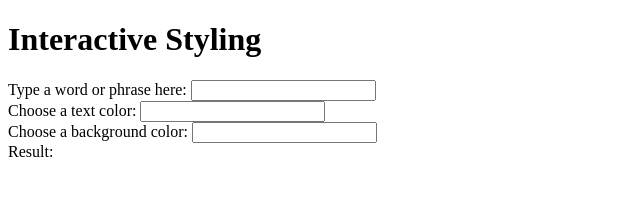
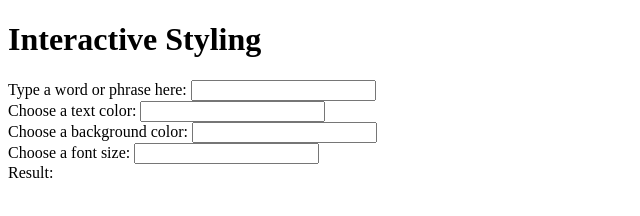
Before and after one commit to fab/interactive-styling, a plain HTML site: page index.html in a window 1280 px wide. Shown: the whole page, without its empty margins (0-640 px from the left). Drawn offline with nearby package versions, Linux system fonts and the light colour scheme.

Commit message:
Add ability to alter font-size

```diff
--- a/index.html
+++ b/index.html
@@ -19,8 +19,12 @@
         Choose a background color:
         <input type="text" ng-model="data.background">
       </div>
+      <div>
+        Choose a font size:
+        <input type="text" ng-model="data.fontSize">
+      </div>
       Result:
-      <div id="output" ng-style="{color: data.color, background: data.background}">
+      <div id="output" ng-style="{color: data.color, background: data.background, fontSize: data.fontSize + 'px'}">
         {{data.message}}
       </div>
     </div>
```
